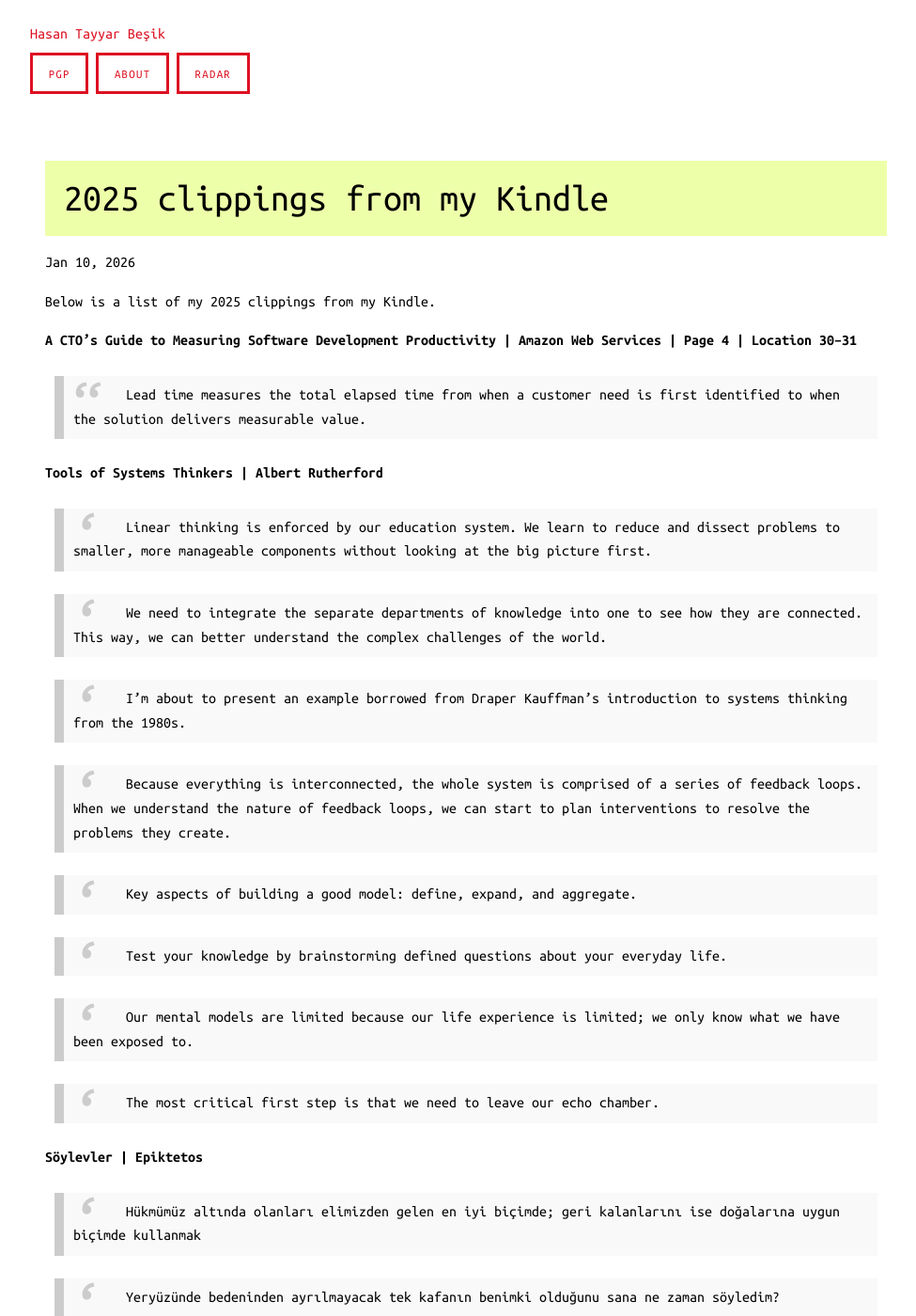
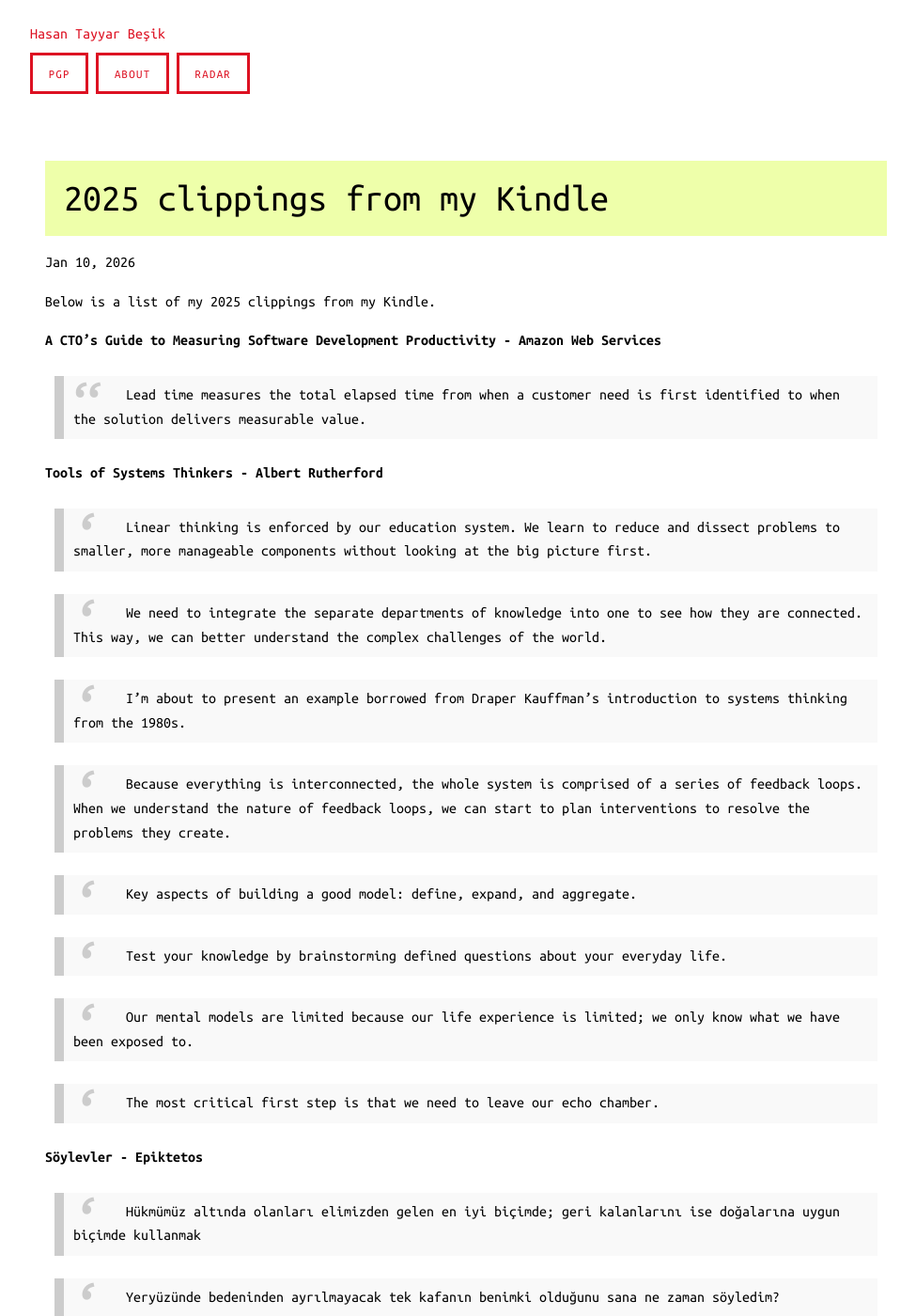
Before and after one commit to hasantayyar/hasantayyar.net, a Jekyll site: the page built from _posts/2026-01-10-clippings.md, in a window 1280 px wide and 1400 px high. Shown: the whole window at 94% size, without its empty margins (144-1119 px from the left). Built offline with Jekyll 4.4.1, drawn with Linux system fonts in a browser that asks for light colours; Markdown is read by kramdown in place of the engine named in the settings; some of the changed text lies outside the part shown.

Commit message:
Update 2026-01-10-clippings.md

```diff
--- a/_posts/2026-01-10-clippings.md
+++ b/_posts/2026-01-10-clippings.md
@@ -9,11 +9,11 @@ Below is a list of my 2025 clippings from my Kindle.
 
 
 
-**A CTO’s Guide to Measuring Software Development Productivity | Amazon Web Services | Page 4 | Location 30–31**
+**A CTO’s Guide to Measuring Software Development Productivity - Amazon Web Services**
 > Lead time measures the total elapsed time from when a customer need is first identified to when the solution delivers measurable value.
 
 
-**Tools of Systems Thinkers | Albert Rutherford**
+**Tools of Systems Thinkers - Albert Rutherford**
 > Linear thinking is enforced by our education system. We learn to reduce and dissect problems to smaller, more manageable components without looking at the big picture first.
 
 > We need to integrate the separate departments of knowledge into one to see how they are connected. This way, we can better understand the complex challenges of the world.
@@ -31,7 +31,7 @@ Below is a list of my 2025 clippings from my Kindle.
 > The most critical first step is that we need to leave our echo chamber.
 
 
-**Söylevler | Epiktetos**
+**Söylevler - Epiktetos**
 > Hükmümüz altında olanları elimizden gelen en iyi biçimde; geri kalanlarını ise doğalarına uygun biçimde kullanmak
 
 > Yeryüzünde bedeninden ayrılmayacak tek kafanın benimki olduğunu sana ne zaman söyledim?
@@ -39,13 +39,13 @@ Below is a list of my 2025 clippings from my Kindle.
 > Daha iyisini seçtim diyorsan, bunu sana veren kim? Verilenle yetinmek için çaba göstermez misin?
 
 
-**Against Motivation | Laura van den Berg**
+**Against Motivation - Laura van den Berg**
 > You don’t even have to believe in yourself all the time if you can just believe in the process you have committed to. That steadiness of presence.
 
 > This is another thing I love about routine: you can take it with you wherever you go. Routine is a shelter. It gives us someplace to be, regardless of the moment we’re in.
 
 
-**Karate Science Dynamic Movement (Martial Science) | J. D. Swanson Ph.D.**
+**Karate Science Dynamic Movement (Martial Science) - J. D. Swanson Ph.D.**
 > Generally, there are three major ways to position the hip: front facing (shomen), half front or reverse half front facing (hanmi or gyaku hanmi), and side facing (yoko).
 
 > It is important not to think of the knees as being pushed outward or, worse, to actually do it. Instead, envision a direct connection between the outside edges of the feet and the inside of the hip.
@@ -57,8 +57,7 @@ Below is a list of my 2025 clippings from my Kindle.
 > Finally, it is important to develop flexibility and only kick within the limits of your flexibility.
 
 
-**Disaster Recovery Plan for DevOps | Daria Kulikova**
-
+**Disaster Recovery Plan for DevOps - Daria Kulikova**
 > Panic is the worst when it comes to a disaster.
 
 > The average downtime cost can exceed $9K per minute, which makes rapid recovery essential.
```
